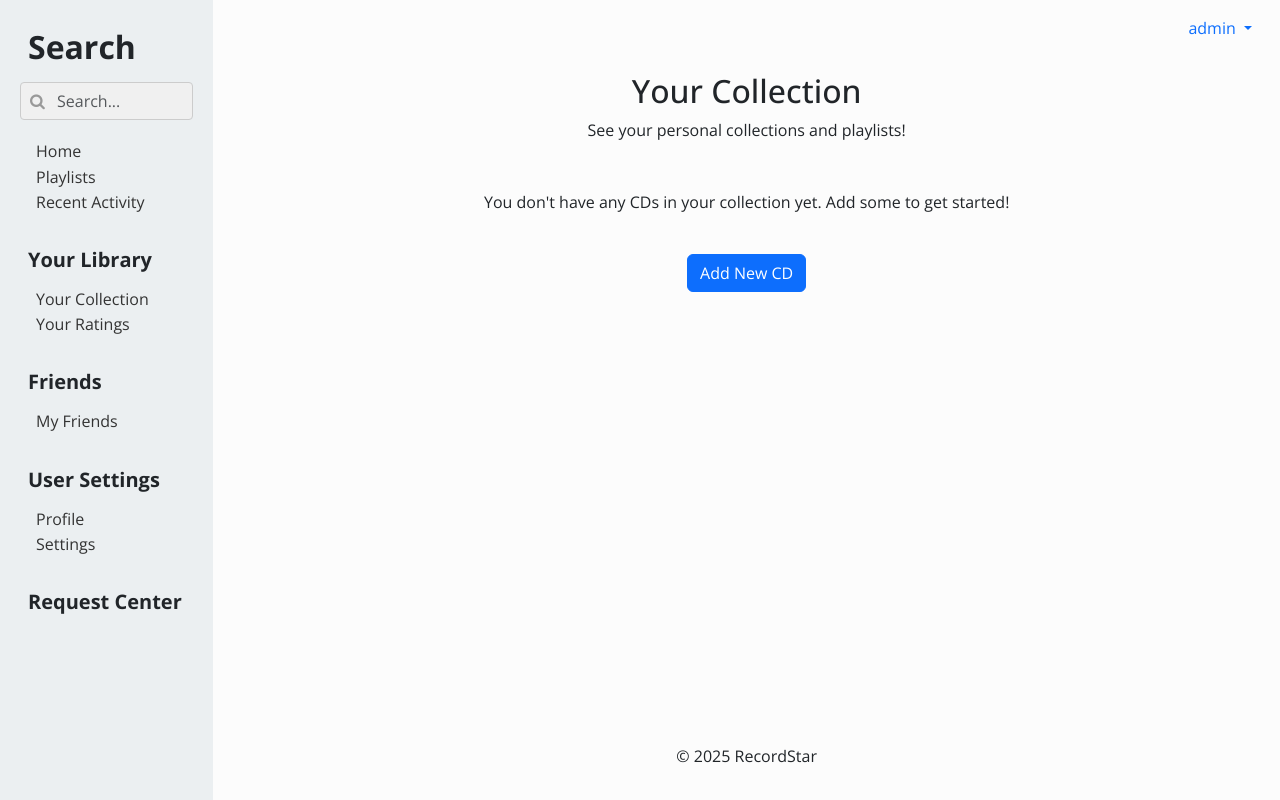
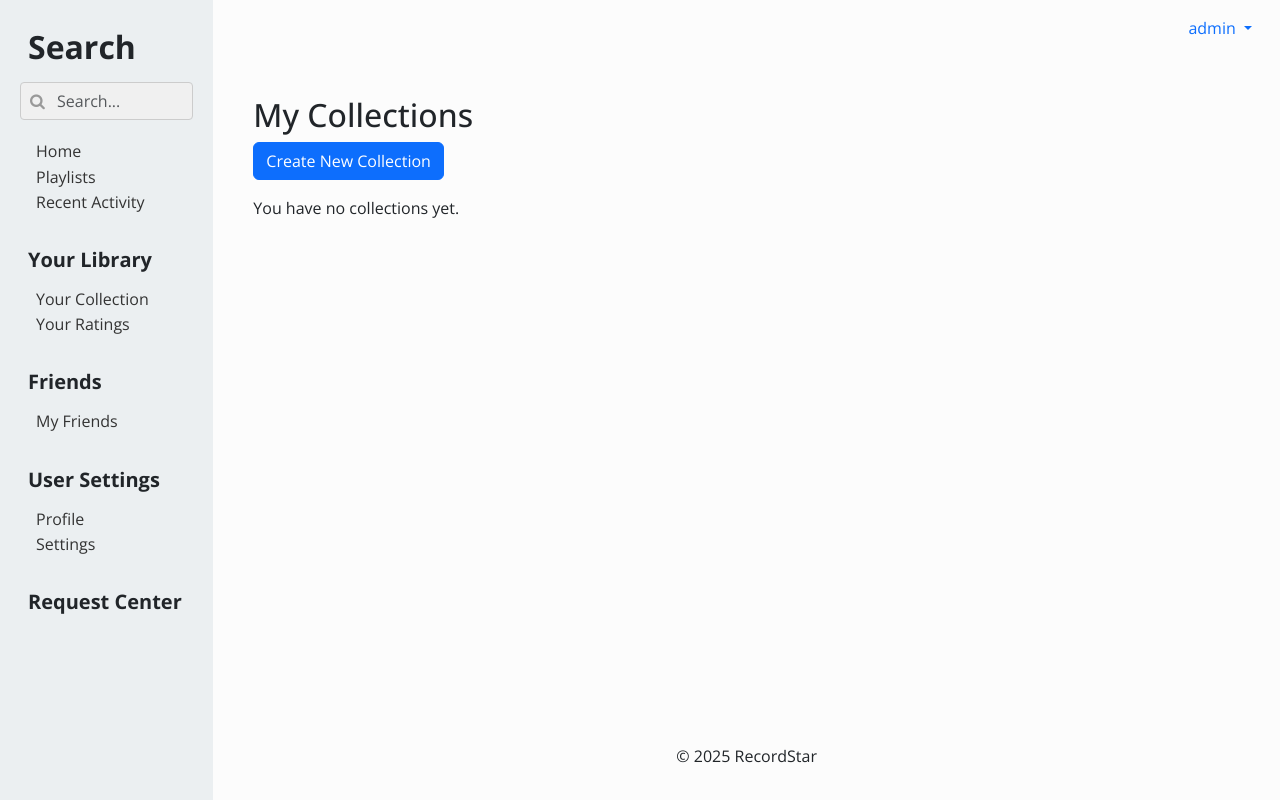
Before and after one commit to nnnguyenj/recordstar, a Django app: page /collection/ in a window 1280 px wide. Run offline with Django 5.2, Linux system fonts and the light colour scheme; the first user in the database is signed in; data comes from the database, SQL or seed files in the repository; some libraries are stand-ins or nearby versions.

Commit message:
initial commit for multi-collections

```diff
--- a/users/templates/users/collection.html
+++ b/users/templates/users/collection.html
@@ -1,40 +1,43 @@
 {% extends "base.html" %}
+{% block title %}My Collections{% endblock %}
+{% block content %}
+<div class="container mt-4">
+  <h2>My Collections</h2>
+  <a href="{% url 'add_collection' %}" class="btn btn-primary mb-3">Create New Collection</a>
 
-{% block title %}My Collection{% endblock %}
-
-{% block content %}
-<div class="text-center">
-  <h2>Your Collection</h2>
-  <p>See your personal collections and playlists!</p>
-
-  <div class="mt-5">
+  {% if collections %}
     <div class="row">
-      {% if cds %}
-        {% for cd in cds %}
-          <div class="col-md-4 mb-4">
-            <div class="card h-100">
-              {% if cd.cover_image %}
-                <img src="{{ cd.cover_image.url }}" class="card-img-top" alt="{{ cd.title }}">
+      {% for collection in collections %}
+        <div class="col-md-6 mb-4">
+          <div class="card shadow-sm">
+            <div class="card-header d-flex justify-content-between align-items-center">
+              <h5 class="mb-0">{{ collection.name }}</h5>
+              <span class="badge bg-secondary">{{ collection.is_public|yesno:"Public,Private" }}</span>
+            </div>
+            <div class="card-body">
+              {% if collection.cds.all %}
+                <ul class="list-group mb-3">
+                  {% for cd in collection.cds.all %}
+                    <li class="list-group-item d-flex justify-content-between align-items-center">
+                      {{ cd.title }} by {{ cd.artist }}
+                      <form method="POST" action="{% url 'remove_cd_from_collection' collection.id cd.id %}">
+                        {% csrf_token %}
+                        <button class="btn btn-sm btn-outline-danger">Remove</button>
+                      </form>
+                    </li>
+                  {% endfor %}
+                </ul>
               {% else %}
-                <div class="card-img-top bg-light text-center py-5">No Image</div>
+                <p class="text-muted">No CDs in this collection yet.</p>
               {% endif %}
-              <div class="card-body">
-                <h5 class="card-title">{{ cd.title }}</h5>
-                <p class="card-text">{{ cd.artist }}</p>
-                <p class="card-text"><small class="text-muted">{{ cd.genre }} ({{ cd.release_year }})</small></p>
-              </div>
+              <a href="{% url 'collection_detail' collection.id %}" class="btn btn-outline-primary">Edit Collection</a>
             </div>
           </div>
-        {% endfor %}
-      {% else %}
-        <div class="col-12 text-center">
-          <p>You don't have any CDs in your collection yet. Add some to get started!</p>
         </div>
-      {% endif %}
-      <div class="mt-4">
-        <a href="{% url 'add_item' %}" class="btn btn-primary">Add New CD</a>
-      </div>
+      {% endfor %}
     </div>
-  </div>
+  {% else %}
+    <p>You have no collections yet.</p>
+  {% endif %}
 </div>
 {% endblock %}
--- a/users/urls.py
+++ b/users/urls.py
@@ -25,4 +25,8 @@ urlpatterns = [
     path('add-friend/<int:user_id>/', views.add_friend, name='add_friend'),
     path('remove-friend/<int:user_id>/', views.remove_friend, name='remove_friend'),
     path('friends/', views.friends_view, name='friends'),
+    path("collection/", views.my_collections_view, name="collection"),
+    path("collection/add/", views.add_collection_view, name="add_collection"),
+    path("collection/<int:collection_id>/", views.collection_detail_view, name="collection_detail"),
+    path("collection/<int:collection_id>/remove/<int:cd_id>/", views.remove_cd_from_collection, name="remove_cd_from_collection"),
 ] + static(settings.MEDIA_URL, document_root=settings.MEDIA_ROOT)
--- a/users/views.py
+++ b/users/views.py
@@ -10,6 +10,7 @@ from .models import Profile
 from .models import FriendActivity
 from .models import Rating
 from .forms import RatingForm
+from .models import Collection
 
 def index_view(request):
     return render(request, "users/dashboard.html")
@@ -151,3 +152,44 @@ def friends_view(request):
         "friends": friends,
         "all_users": all_users,
     })
+
+@login_required
+def my_collections_view(request):
+    collections = Collection.objects.filter(owner=request.user)
+    return render(request, "users/collection.html", {"collections": collections})
+
+from django.shortcuts import redirect
+
+@login_required
+@login_required
+def add_collection_view(request):
+    if request.method == "POST":
+        name = request.POST.get("name")
+        if name:
+            Collection.objects.create(owner=request.user, name=name)
+            return redirect("collection")
+    return render(request, "users/add_collection.html")
+
+@login_required
+def collection_detail_view(request, collection_id):
+    collection = get_object_or_404(Collection, id=collection_id, owner=request.user)
+    available_cds = CD.objects.filter(owner=request.user).exclude(id__in=collection.cds.values_list('id', flat=True))
+
+    if request.method == "POST":
+        cd_id = request.POST.get("cd_id")
+        if cd_id:
+            cd = get_object_or_404(CD, id=cd_id, owner=request.user)
+            collection.cds.add(cd)
+            return redirect("collection_detail", collection_id=collection.id)
+
+    return render(request, "users/collection_detail.html", {
+        "collection": collection,
+        "available_cds": available_cds,
+    })
+
+@login_required
+def remove_cd_from_collection(request, collection_id, cd_id):
+    collection = get_object_or_404(Collection, id=collection_id, owner=request.user)
+    if request.method == "POST":
+        collection.cds.remove(cd_id)
+    return redirect("collection")
```
Also changed, not shown: users/models.py (+10 -0 lines), users/signals.py (+14 -0 lines), users/templates/users/add_collection.html (added, +19 -0 lines), users/templates/users/collection_detail.html (added, +50 -0 lines), db.sqlite3, users/migrations/0004_collection.py (added).
